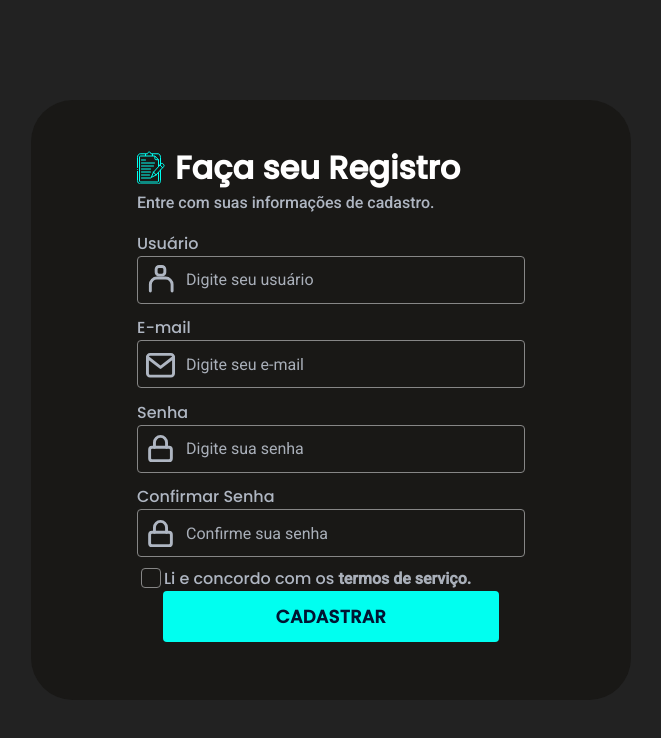
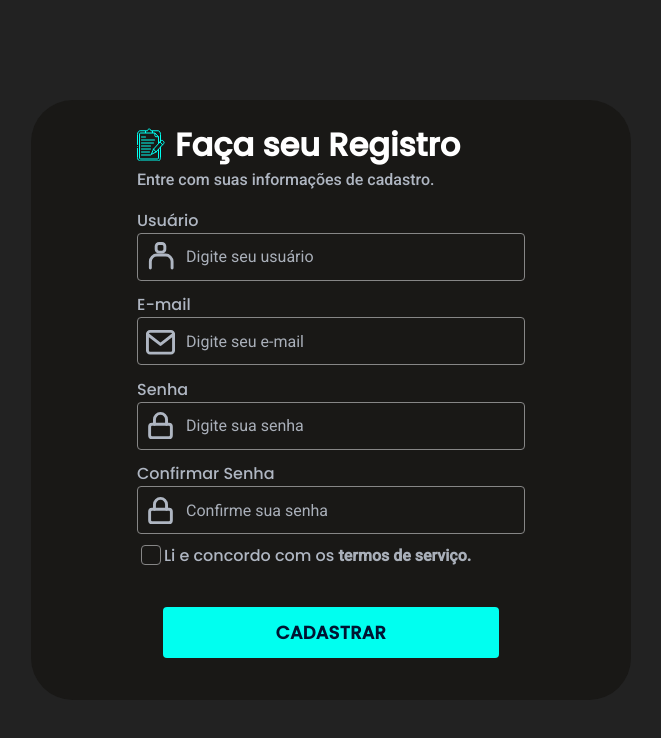
Before and after one commit to JuanFiuza/Login-and-Register, a plain HTML site: page html/register.html in a window 1280 px wide. Shown: the whole page, without its empty margins (309-970 px from the left). Drawn offline with Linux system fonts and the light colour scheme.

Commit message:
aling objects

```diff
--- a/style/register.css
+++ b/style/register.css
@@ -8,13 +8,13 @@ body {
   border-radius: 2.625rem;
   display: grid;
   background-color: #191816;
-  justify-content: center;
-  align-items: center;
   text-align: center;
   position: fixed;
   top: 50%;
   left: 50%;
   transform: translate(-50%, -50%);
+  justify-content: center;
+  align-content: stretch;
 }
 .placeholder::placeholder {
   color: #a9afb9;
@@ -31,7 +31,6 @@ body {
 .cabecalho {
   display: flex;
   flex-direction: column;
-  margin-top: -9%;
 }
 .cabecalho h1 {
   color: #fff;
@@ -118,6 +117,9 @@ body {
   font-weight: 600;
   text-decoration: none;
 }
+.btn{
+  margin-top: 10%;
+}
 /*----------------------------------------------------*/
 @media (max-width: 800px) {
   body {
```
